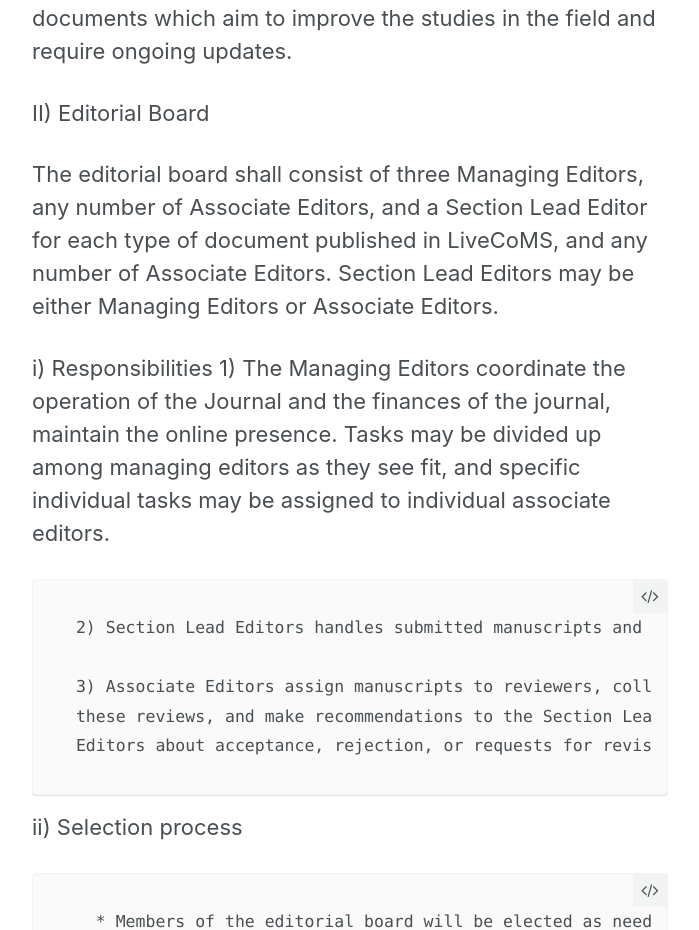
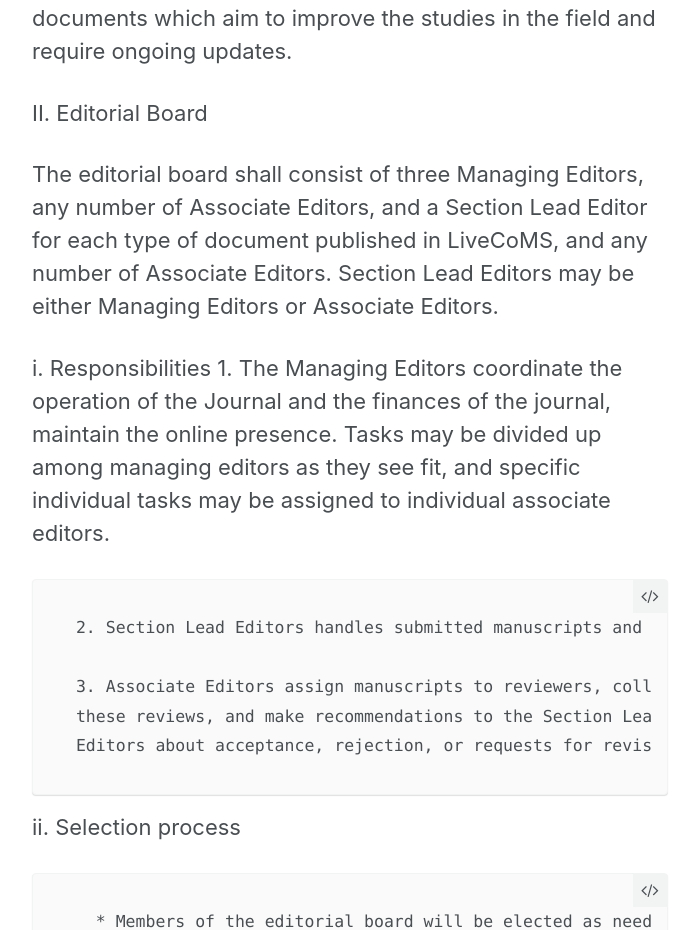
Before and after one commit to livecomsjournal/livecomsjournal.github.io, a Jekyll site: the page built from _editorial_policies/01_bylaws.md, in a window 1280 px wide and 1400 px high, scrolled down 521 px. Shown: the part 160-1090 px from the top of the window, without its empty margins (290-989 px from the left). Built offline with Jekyll 4.4.1, drawn with Linux system fonts in a browser that asks for light colours; some of the changed text lies outside the part shown.

Commit message:
Trying to get formatting right.

```diff
--- a/_editorial_policies/01_bylaws.md
+++ b/_editorial_policies/01_bylaws.md
@@ -7,7 +7,7 @@ excerpt: Bylaws of LiveCoMS.
 permalink: /policies/livecoms_bylaws/
 ---
 
-I) Organization Title and Publication
+I. Organization Title and Publication
 
 The Journal shall be called the Living Journal of Computational
 Molecular Science, hereafter referred to as LiveCoMS.
@@ -21,7 +21,7 @@ and can include living or perpetual reviews, tutorials, comparisons
 between software packages, and other documents which aim to improve
 the studies in the field and require ongoing updates.
 
-II) Editorial Board
+II. Editorial Board
 
 The editorial board shall consist of three Managing Editors, any
 number of Associate Editors, and a Section Lead Editor for each type
@@ -29,24 +29,24 @@ of document published in LiveCoMS, and any number of Associate
 Editors. Section Lead Editors may be either Managing Editors or
 Associate Editors.
 
-  i) Responsibilities
-     1) The Managing Editors coordinate the operation of the Journal and
+  i. Responsibilities
+     1. The Managing Editors coordinate the operation of the Journal and
   the finances of the journal, maintain the online presence.  Tasks
   may be divided up among managing editors as they see fit, and specific
   individual tasks may be assigned to individual associate editors.
 
-     2) Section Lead Editors handles submitted manuscripts and assigns
+     2. Section Lead Editors handles submitted manuscripts and assigns
   all manuscripts to associate lead editors. They make decisions on
   presubmission letters on about proposed manuscripts, in which they
   may be advised by the associate editors. They make final decisions
   based on recommendations from the associate editors, and communicate
   them to the authors.
 
-     3) Associate Editors assign manuscripts to reviewers, collect
+     3. Associate Editors assign manuscripts to reviewers, collect
      these reviews, and make recommendations to the Section Lead
      Editors about acceptance, rejection, or requests for revision.
 
-   ii) Selection process
+   ii. Selection process
 
        * Members of the editorial board will be elected as needed by a two-thirds vote of the editorial board.
        * Managing editors and section lead editors will be selected by a two-thirds vote of the
@@ -63,14 +63,14 @@ of the members of the editorial board, and who have a history of contributions t
        * Managing editors will be selected based on:
            a. all criteria outlined for associate editors, plus demonstrated excellence serving as an associate editor.
 
-    iii) Appointments Terms
+    iii. Appointments Terms
 
        * Appointment for all positions are for three years (from the
-         time of adoption of the bylaws), which may be extended for an
+         time of adoption of the bylaws., which may be extended for an
          unlimited number of terms by a vote of two/thirds of the remaining
 	 editorial board.
 
-V) Conflicts of interest
+V. Conflicts of interest
 
    1. A 'conflict of interest' is defined as any of
      i. being a co-author on a paper together for up to 48 months after publication
@@ -107,7 +107,7 @@ manage the manuscript.
      E. Lessons Learned Editor
      F. (and further down the alphabet) editors of other sections, in order they are chronologically added to the journal.
 
-VI) Fraud and Plagiarism.
+VI. Fraud and Plagiarism.
 
     1. Definitions:
         a. 'Plagiarism' is defined as including any clearly recognizable
@@ -121,7 +121,7 @@ amount of text from a previous publication without attribution.
    be removed from the journal, and the author will not be allowed to
    submit to LiveCoMS for three years.
 
-VII) Review Process
+VII. Review Process
 
     1. Review criteria that editors use shall be posted on the author
     instructions section of the website. These review criteria will be
@@ -139,7 +139,7 @@ VII) Review Process
     a third editor will be selected by the Section Lead Editor, and a
     majority vote will be taken, which will be final.
 
-VIII) Amendments
+VIII. Amendments
 
    These bylaws may be amended by two thirds of the vote of the entire
    Editorial Board.  Votes will be are tallied based on the fraction
```
